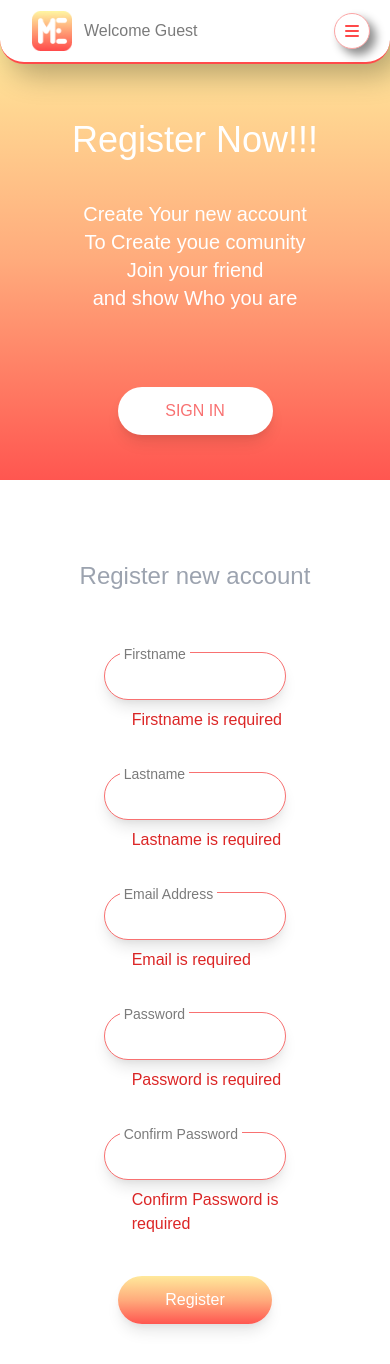
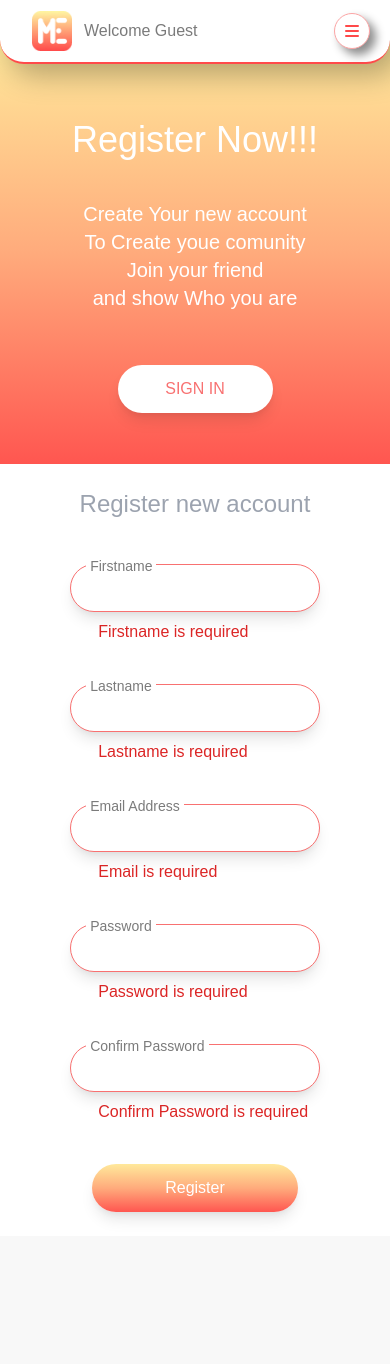
Before and after one commit to kajichulmay/socialMe, a React (Create React App) app: page /register in a window 390 px wide. After the commit the page ends 1236 px from the top, so only its background shows below. Built offline with nearby package versions, Linux system fonts and the light colour scheme; a web font is replaced by a local one.

Commit message:
adjsut responsive registerPage

```diff
--- a/src/pages/Login.js
+++ b/src/pages/Login.js
@@ -67,12 +67,12 @@ function Login() {
   };
 
   return (
-    <div className="w-full justify-center lg:items-center mt-10 flex login-container lg:mt-16">
+    <div className="w-full justify-center lg:items-center flex login-container mt-10 lg:mt-16">
       {/* main login container */}
       <div className="shadow-lg w-full flex flex-col bg-white
       md:w-2/3 lg:flex-row lg:h-5/6 lg:rounded-3xl ">
         {/* left sector */}
-        <div className="bg-primary-grad text-white w-full p-10 pt-20 flex flex-col items-center lg:w-2/3 lg:rounded-l-3xl lg:pt-32">
+        <div className=" text-center bg-primary-grad text-white w-full p-10 pt-20 flex flex-col items-center lg:w-2/3 lg:rounded-l-3xl lg:pt-32">
           <p className="text-4xl">Welcome To Me</p>
           <div className="flex flex-col justify-between items-center h-1/3 mt-10 font-light lg:h-1/3 lg:justify-between">
             <p className="text-xl">Me Social Media</p>
@@ -82,7 +82,7 @@ function Login() {
           </div>
           <button
             onClick={handleClickRegister}
-            className="h-12 bg-white text-red-400 shadow-lg rounded-full p-2 w-1/2 lg:w-2/3  mt-20"
+            className="h-12 bg-white text-red-400 shadow-lg rounded-full p-2 w-1/2 lg:w-2/3  mt-10"
           >
             SIGN UP
           </button>
--- a/src/pages/Register.js
+++ b/src/pages/Register.js
@@ -13,7 +13,8 @@ function Register() {
     return (
         <div className="w-full justify-center mt-10 flex lg:h-full lg:mt-20">
             <div className="shadow-lg w-full flex flex-col bg-white md:w-2/3 lg:flex-row lg:h-5/6 lg:rounded-3xl">
-                <div className="bg-primary-grad text-white w-full p-10 pt-20 flex flex-col  items-center lg:w-2/3 lg:rounded-l-3xl lg:pt-32">
+                {/* left sector */}
+                <div className="text-center bg-primary-grad text-white w-full p-10 pt-20 flex flex-col items-center lg:w-2/3 lg:rounded-l-3xl lg:pt-32">
                     <p className="text-4xl">Register Now!!!</p>
                     <div className="flex flex-col justify-between items-center h-1/3 mt-10 font-light lg:h-1/3 lg:justify-between">
                         <p className="text-xl">Create Your new account</p>
@@ -23,15 +24,20 @@ function Register() {
                     </div>
                     <button
                         onClick={handleclickSignin}
-                        className="h-12 bg-white text-red-400 shadow-lg rounded-full p-2 w-1/2 mt-20"
+                        className="h-12 bg-white text-red-400 shadow-lg rounded-full p-2 w-1/2 mt-16"
                     >
                         SIGN IN
                     </button>
                 </div>
-                <div className="p-10 flex flex-col justify-between items-center w-full pt-20 lg:h-full">
-                    <p className="text-gray-400 text-2xl">Register new account</p>
-                    <form className="flex flex-col h-full justify-between w-2/3 mt-10 lg:h-3/5">
-                        {/* form */}
+                {/*end left sector */}
+
+                {/* right sector */}
+                <div className="flex flex-col justify-between items-center
+                w-full p-6 lg:p-10">
+                    <p className="text-gray-400 text-2xl ">Register new account</p>
+                    {/* form */}
+                    <form className="flex flex-col justify-between w-4/5 mt-6 lg:mt-12">
+                        {/* input firstname */}
                         <div className=" mx-3">
                             <div class="relative">
                                 <input
@@ -45,7 +51,7 @@ function Register() {
                         </div>
                         <p className="pl-10 text-red-600 mt-2 mb-5">Firstname is required</p>
 
-                        {/* form */}
+                        {/* input lastname */}
                         <div className=" mx-3">
                             <div class="relative">
                                 <input
@@ -59,7 +65,7 @@ function Register() {
                         </div>
                         <p className="pl-10 text-red-600 mt-2 mb-5">Lastname is required</p>
 
-                        {/* form */}
+                        {/* input email */}
                         <div className=" mx-3">
                             <div class="relative">
                                 <input
@@ -73,7 +79,7 @@ function Register() {
                         </div>
                         <p className="pl-10 text-red-600 mt-2 mb-5">Email is required</p>
 
-                        {/* form */}
+                        {/* input password */}
                         <div className=" mx-3">
                             <div class="relative">
                                 <input
@@ -87,7 +93,7 @@ function Register() {
                         </div>
                         <p className="pl-10 text-red-600 mt-2 mb-5">Password is required</p>
 
-                        {/* form */}
+                        {/* input conFirmPassword */}
                         <div className=" mx-3">
                             <div class="relative">
                                 <input
@@ -105,7 +111,9 @@ function Register() {
                             Register
                         </button>
                     </form>
+                    {/* end form */}
                 </div>
+                {/* end right sector   */}
             </div>
         </div>
     );
```
